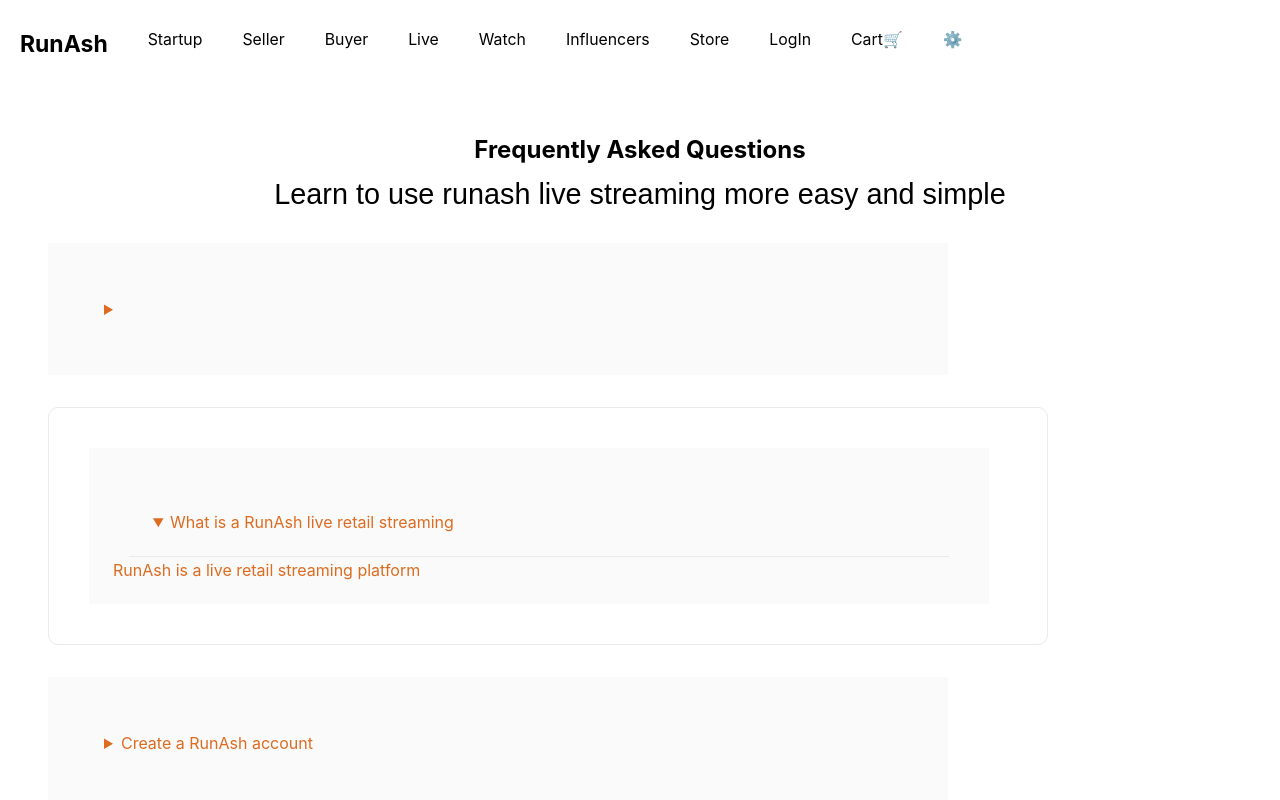
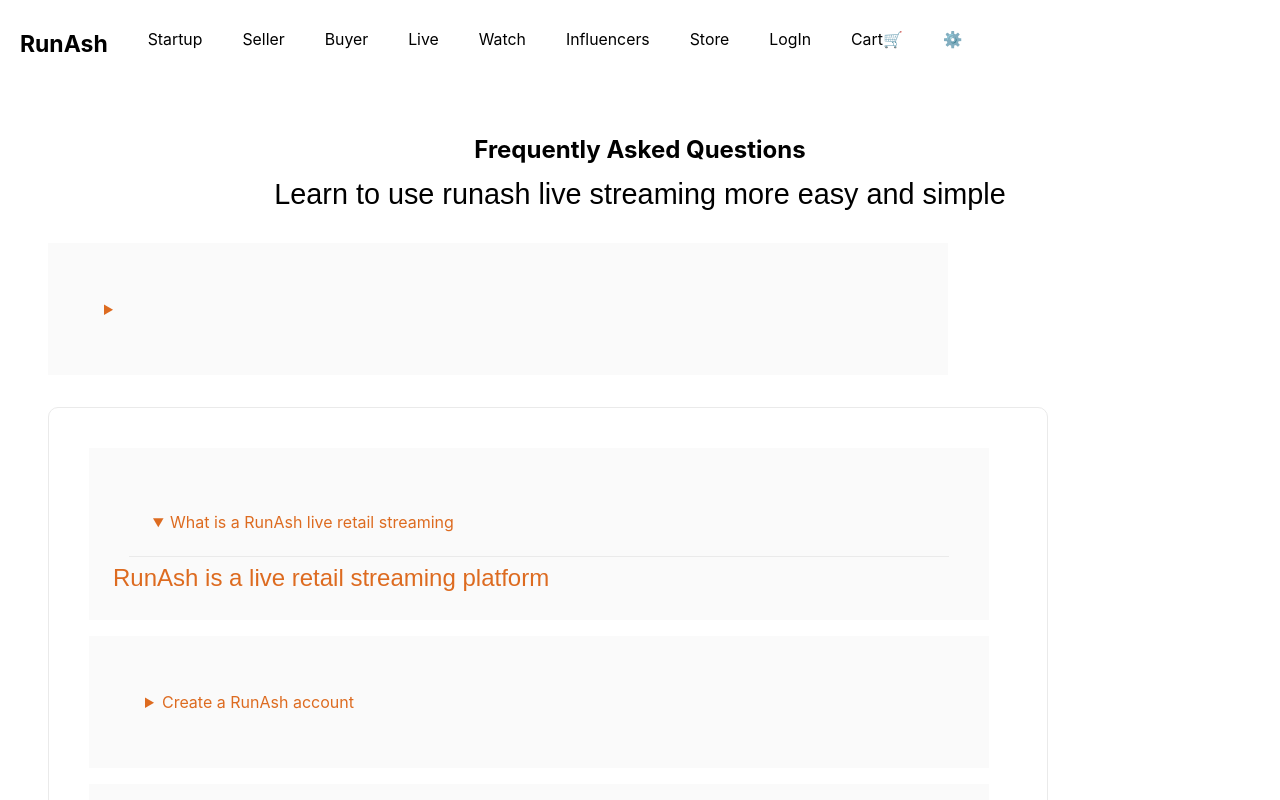
Before and after one commit to rammurmu/next, a Next.js app: page /faq in a window 1280 px wide. Both pictures are taken after a click on the heading "What is a RunAsh live retail streaming". Shown: the top 800 px of the page. Built offline with nearby package versions, Linux system fonts and the light colour scheme.

Commit message:
Update faq.js

```diff
--- a/pages/faq.js
+++ b/pages/faq.js
@@ -23,9 +23,8 @@ export default function Faq() {
          <div className={styles.card}>
          <details className={styles.details}>
             <summary>What is a RunAsh live retail streaming</summary>
-               RunAsh is a live retail streaming platform
+               <p className={styles.p}>RunAsh is a live retail streaming platform</p>
          </details>
-         </div>
 
          <details>
             <summary>Create a RunAsh account </summary>
@@ -34,9 +33,9 @@ export default function Faq() {
 
          <details>
             <summary>We make something people want</summary>
-                    <p> We make something people want</p>
+                    <p className={styles.p}> We make something people want</p>
          </details>
-
+         </div>
         <select className={styles.selectWrapper}select id="select" name="select">
         <option>Select</option>
         <option>Selling</option>
```
